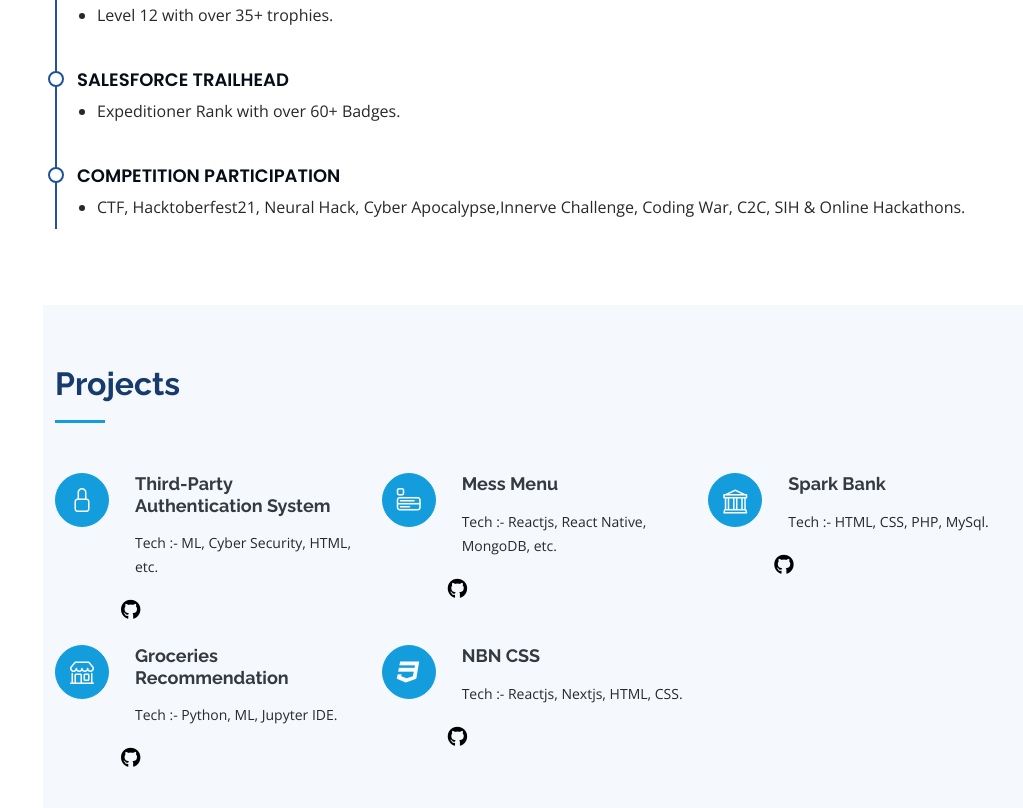
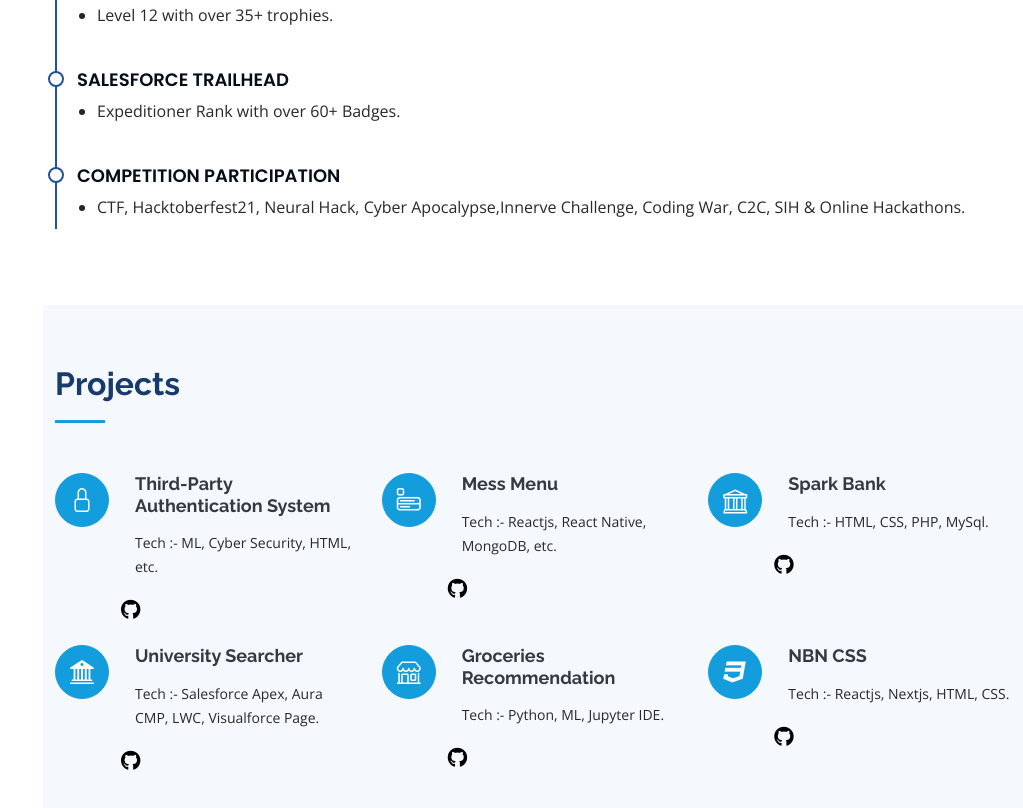
Before and after one commit to RoyalTechie/Digvijaysing.github.io, a plain HTML site: page index.html in a window 1280 px wide. Shown: the part 3144-3952 px from the top of the page, without its empty margins (257-1280 px from the left). Drawn offline with nearby package versions, Linux system fonts and the light colour scheme.

Commit message:
Added Salesforce Project

```diff
--- a/index.html
+++ b/index.html
@@ -315,6 +315,19 @@
               </div>
             </div>
           </div>
+          <div class="col-lg-4 col-md-6 icon-box" data-aos="fade-up" data-aos-delay="300">
+            <div class="icon"><i class="bi bi-bank2"></i></div>
+            <h4 class="title"><a href="">University Searcher</a></h4>
+            <p class="description">
+              Tech :- Salesforce Apex, Aura CMP, LWC, Visualforce Page.
+            </p>
+            <div class="link-btn">
+              <div class="git">
+                <a href="https://github.com/DBRajput/Universities-Searcher-Salesforce" target="_blank"
+                style="color: black; font-size: 20px;"><i class="fab fa-github"></i></a>
+              </div>
+            </div>
+          </div>
           <div class="col-lg-4 col-md-6 icon-box" data-aos="fade-up">
             <div class="icon"><i class="bi-shop"></i></div>
             <h4 class="title"><a href="">Groceries Recommendation</a></h4>
```
